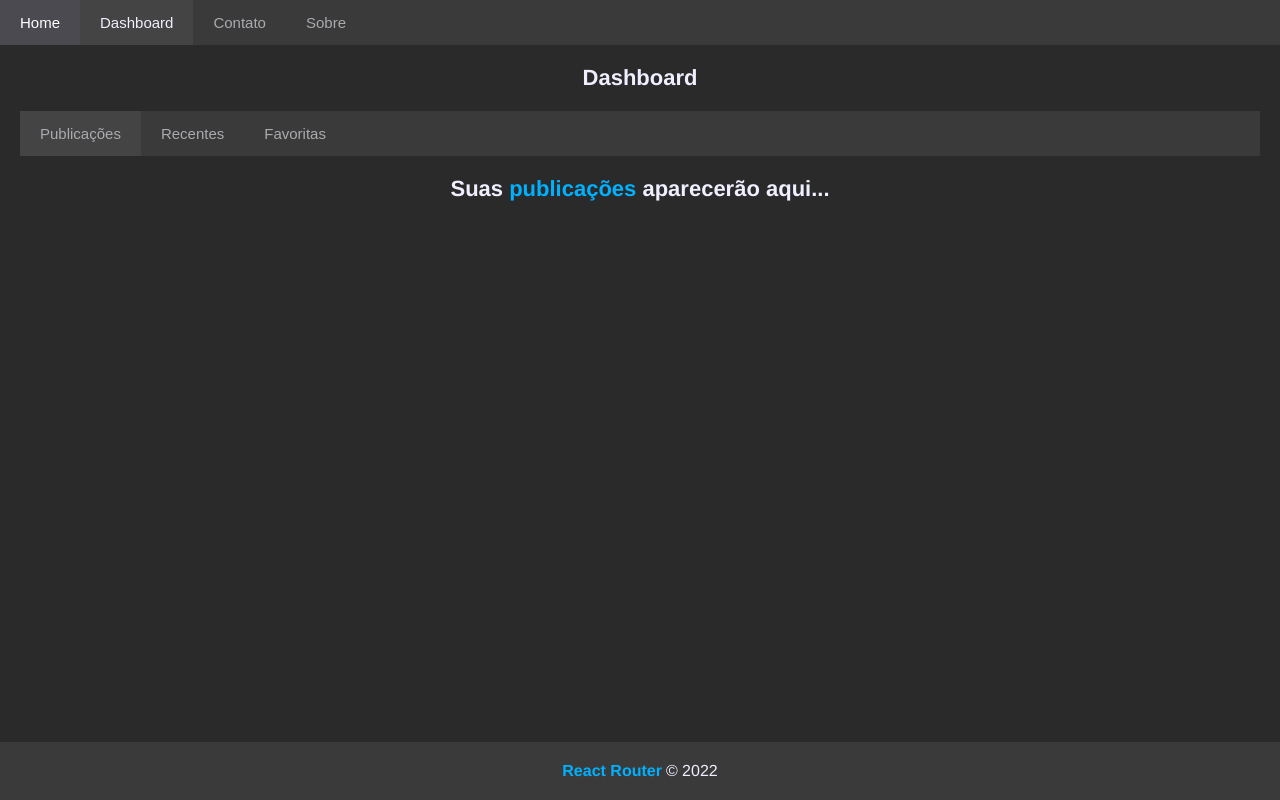
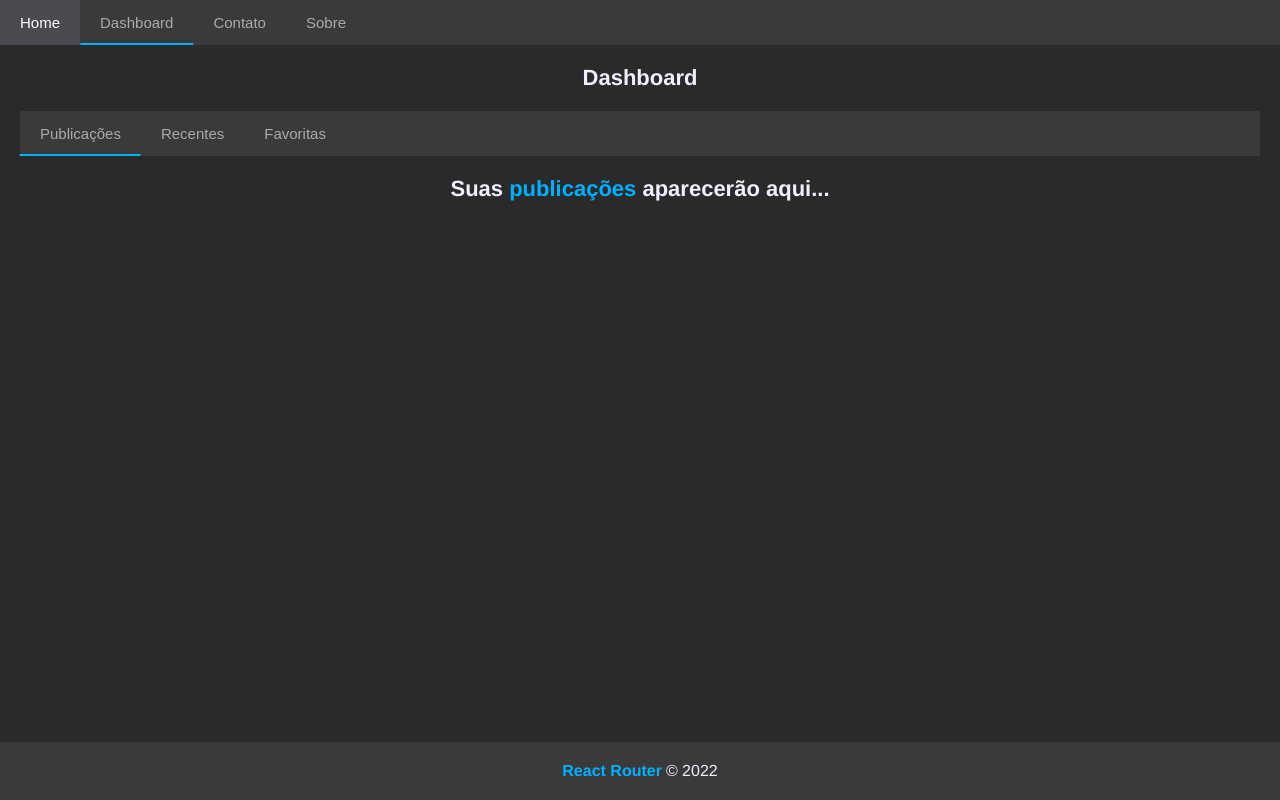
Before and after one commit to LucasLuccaCode/react-router-authentication, a React (Vite) app: page /dashboard/posts in a window 1280 px wide. Built offline with nearby package versions, Linux system fonts and the light colour scheme.

Commit message:
style: change link animation when page active

```diff
--- a/src/components/Header/index.jsx
+++ b/src/components/Header/index.jsx
@@ -5,7 +5,7 @@ export default function Header() {
   return (
     <header>
       <nav>
-        <ul>
+        <ul className="menu">
           <li>
             <NavLink to={`/`}>Home</NavLink>
           </li>
--- a/src/index.css
+++ b/src/index.css
@@ -62,9 +62,26 @@ a {
   text-decoration: none;
 }
 
-a.active {
-  background: rgba(255, 255, 255, .05);
-  color: #efefff;
+.menu a {
+  position: relative;
+}
+
+.menu a::before {
+  content: "";
+  position: absolute;
+  bottom: 0;
+  left: 50%;
+  transform: translateX(-50%);
+  display: inline-block;
+  width: 0%;
+  height: 2px;
+  background: transparent;
+  transition: .2s linear;
+}
+
+.menu a.active::before {
+  width: 100%;
+  background: var(--details-color);
 }
 
 input,
--- a/src/pages/Dashboard/index.jsx
+++ b/src/pages/Dashboard/index.jsx
@@ -6,7 +6,7 @@ export default function Dashboard() {
     <div className="c-dashboard">
       <h1>Dashboard</h1>
       <div className="c-dashboard__menu">
-        <ul>
+        <ul className="menu">
           <li>
             <NavLink to="posts">Publicações</NavLink>
           </li>
```
